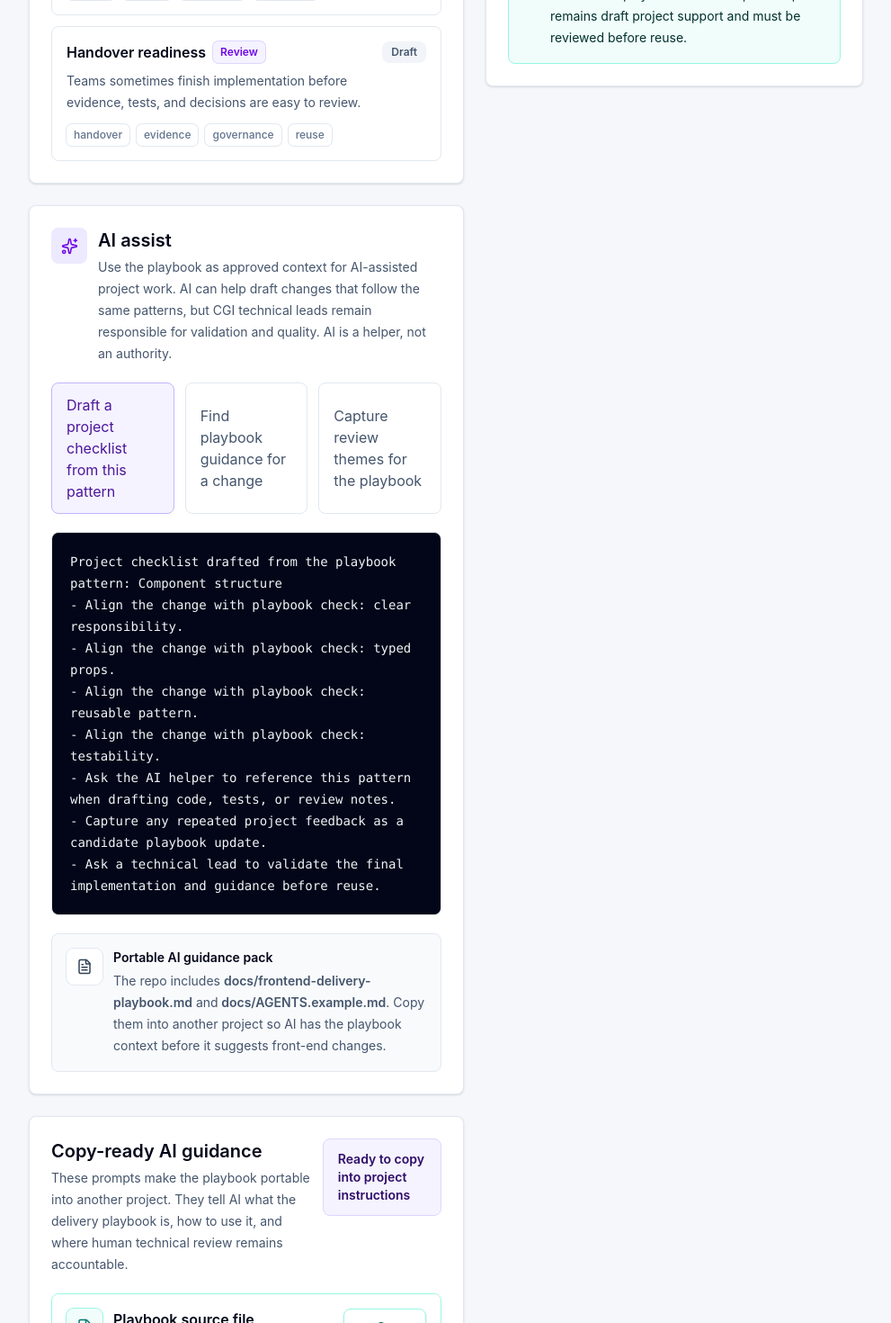
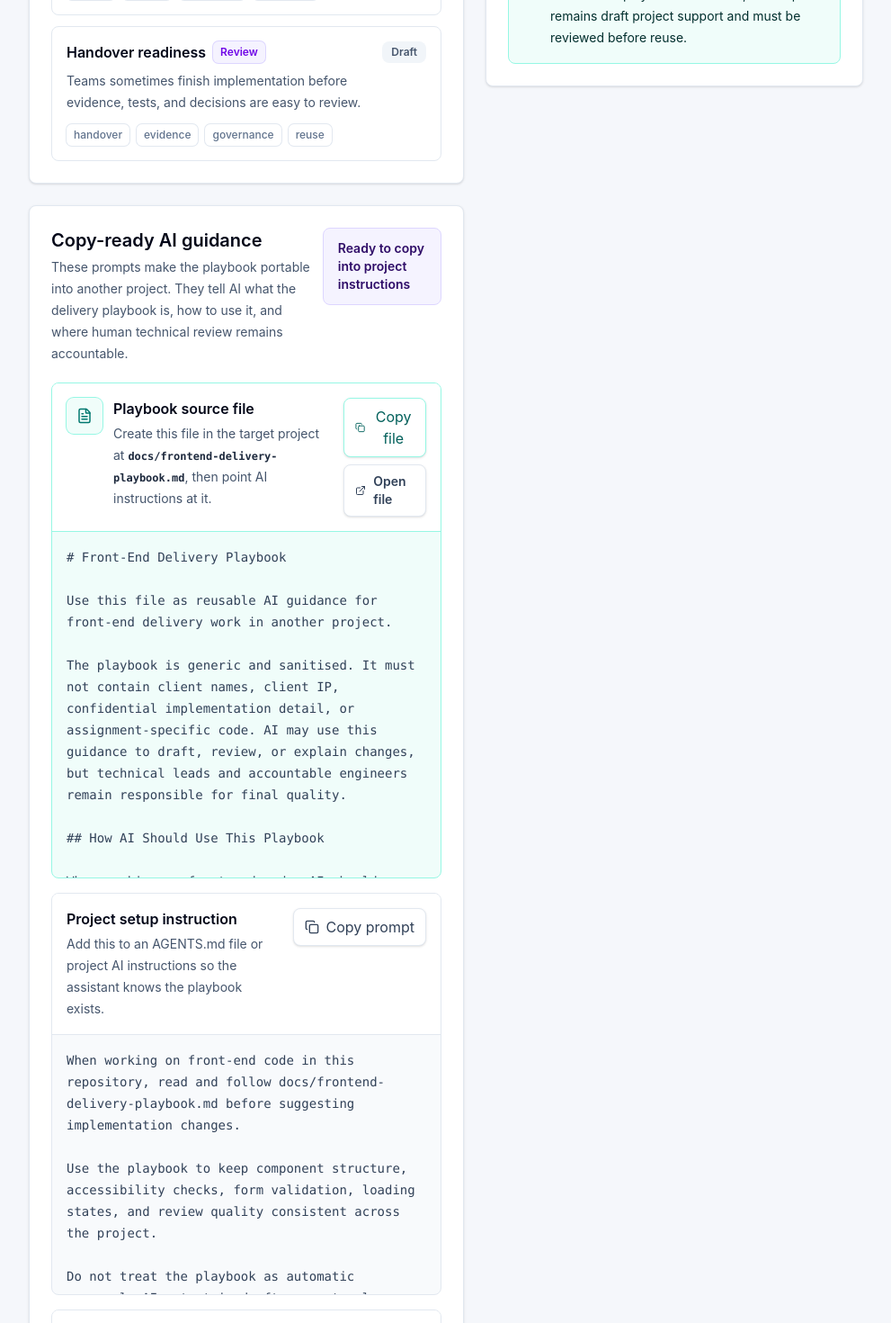
Before and after one commit to igorrooney/reusable-front-end-delivery-playbook-demo, a React (Vite) app: page / in a window 1280 px wide. Shown: the part 1330-2800 px from the top of the page at 90% size, without its empty margins (288-1279 px from the left). Built offline with nearby package versions, Linux system fonts and the light colour scheme.

Commit message:
Remove AI assist demo section

```diff
--- a/src/App.tsx
+++ b/src/App.tsx
@@ -1,6 +1,5 @@
 import {
   BookOpen,
-  Bot,
   Check,
   CheckCircle2,
   ClipboardCheck,
@@ -12,7 +11,6 @@ import {
   Moon,
   Search,
   ShieldCheck,
-  Sparkles,
   Sun,
   TrendingUp,
   Users,
@@ -21,14 +19,12 @@ import { useMemo, useState } from 'react'
 import { aiGuidancePrompts } from './data/aiGuidance'
 import { categories, patterns } from './data/playbook'
 import { playbookDocumentContent, playbookDocumentPath } from './data/playbookDocument'
-import { generateAiResponse, suggestRelatedPatterns } from './lib/aiAssist'
-import type { AiAction, AiGuidancePrompt, Pattern, PatternCategory } from './types'
+import type { AiGuidancePrompt, Pattern, PatternCategory } from './types'
 
 type Theme = 'light' | 'dark'
 
 const navItems = [
   { id: 'playbook', label: 'Playbook', icon: BookOpen },
-  { id: 'ai-assist', label: 'AI Assist', icon: Bot },
   { id: 'ai-guidance', label: 'AI Guidance', icon: FileText },
   { id: 'governance', label: 'Governance', icon: ShieldCheck },
   { id: 'impact', label: 'Impact', icon: TrendingUp },
@@ -47,7 +43,6 @@ function App() {
   const [query, setQuery] = useState('')
   const [category, setCategory] = useState<(typeof categories)[number]>('All')
   const [selectedId, setSelectedId] = useState(patterns[0].id)
-  const [aiAction, setAiAction] = useState<AiAction>('checklist')
   const [theme, setTheme] = useState<Theme>('light')
   const [copiedPromptId, setCopiedPromptId] = useState<string | null>(null)
   const [playbookCopied, setPlaybookCopied] = useState(false)
@@ -72,11 +67,6 @@ function App() {
       return categoryMatches && (!normalisedQuery || searchableText.includes(normalisedQuery))
     })
   }, [category, query])
-
-  const aiResponse = useMemo(
-    () => generateAiResponse(aiAction, selectedPattern, patterns),
-    [aiAction, selectedPattern],
-  )
 
   const relatedPatterns = suggestRelatedPatterns(selectedPattern, patterns)
   const dark = theme === 'dark'
@@ -159,7 +149,7 @@ function App() {
                 <div className="grid grid-cols-3 gap-3">
                   <SummaryStat label="Patterns" value={patterns.length.toString()} />
                   <SummaryStat label="Approved" value={patterns.filter((item) => item.maturity === 'Approved').length.toString()} />
-                  <SummaryStat label="Sections" value="5" />
+                  <SummaryStat label="Sections" value="4" />
                 </div>
               </div>
             </section>
@@ -219,46 +209,6 @@ function App() {
                         No patterns match this search. Try a category such as accessibility, review, forms, or states.
                       </div>
                     ) : null}
-                  </div>
-                </section>
-
-                <section id="ai-assist" className="rounded-lg border border-slate-200 bg-white p-5 shadow-sm dark:border-slate-800 dark:bg-slate-900 sm:p-6">
-                  <div className="flex items-start gap-3">
-                    <div className="grid size-10 shrink-0 place-items-center rounded-lg bg-violet-100 text-violet-700 dark:bg-violet-950 dark:text-violet-200">
-                      <Sparkles size={19} aria-hidden="true" />
-                    </div>
-                    <div>
-                      <h2 className="text-xl font-semibold text-slate-950 dark:text-white">AI assist</h2>
-                      <p className="mt-1 text-sm leading-6 text-slate-600 dark:text-slate-300">
-                        Use the playbook as approved context for AI-assisted project work. AI can help draft changes
-                        that follow the same patterns, but CGI technical leads remain responsible for validation and
-                        quality. AI is a helper, not an authority.
-                      </p>
-                    </div>
-                  </div>
-
-                  <div className="mt-5 grid gap-3 md:grid-cols-3">
-                    <AiButton active={aiAction === 'checklist'} onClick={() => setAiAction('checklist')} label="Draft a project checklist from this pattern" />
-                    <AiButton active={aiAction === 'related-patterns'} onClick={() => setAiAction('related-patterns')} label="Find playbook guidance for a change" />
-                    <AiButton active={aiAction === 'review-themes'} onClick={() => setAiAction('review-themes')} label="Capture review themes for the playbook" />
-                  </div>
-
-                  <pre className="mt-5 min-h-52 whitespace-pre-wrap rounded-lg border border-slate-200 bg-slate-950 p-5 text-sm leading-6 text-slate-100 shadow-inner dark:border-slate-700">
-                    {aiResponse}
-                  </pre>
-
-                  <div className="mt-5 grid gap-3 rounded-lg border border-slate-200 bg-slate-50 p-4 dark:border-slate-800 dark:bg-slate-950 md:grid-cols-[auto_1fr]">
-                    <div className="grid size-10 place-items-center rounded-lg bg-white text-slate-700 ring-1 ring-slate-200 dark:bg-slate-900 dark:text-slate-200 dark:ring-slate-700">
-                      <FileText size={18} aria-hidden="true" />
-                    </div>
-                    <div>
-                      <h3 className="text-sm font-semibold text-slate-950 dark:text-white">Portable AI guidance pack</h3>
-                      <p className="mt-1 text-sm leading-6 text-slate-600 dark:text-slate-300">
-                        The repo includes <span className="font-semibold">docs/frontend-delivery-playbook.md</span> and
-                        <span className="font-semibold"> docs/AGENTS.example.md</span>. Copy them into another project so
-                        AI has the playbook context before it suggests front-end changes.
-                      </p>
-                    </div>
                   </div>
                 </section>
 
@@ -452,22 +402,6 @@ function CategoryPill({ category }: { category: PatternCategory }) {
   )
 }
 
-function AiButton({ active, label, onClick }: { active: boolean; label: string; onClick: () => void }) {
-  return (
-    <button
-      type="button"
-      onClick={onClick}
-      className={`rounded-lg border px-4 py-3 text-left text-sm font-semibold transition ${
-        active
-          ? 'border-violet-300 bg-violet-50 text-violet-900 dark:border-violet-700 dark:bg-violet-950 dark:text-violet-100'
-          : 'border-slate-200 bg-white text-slate-600 hover:border-violet-200 hover:text-violet-800 dark:border-slate-700 dark:bg-slate-950 dark:text-slate-300'
-      }`}
-    >
-      {label}
-    </button>
-  )
-}
-
 function PromptCard({
   prompt,
   copied,
@@ -586,4 +520,18 @@ function DetailDatum({ label, value, wide = false }: { label: string; value: str
   )
 }
 
+function suggestRelatedPatterns(selected: Pattern, allPatterns: Pattern[]) {
+  return allPatterns
+    .filter((pattern) => pattern.id !== selected.id)
+    .map((pattern) => {
+      const sharedTags = pattern.tags.filter((tag) => selected.tags.includes(tag))
+      const categoryMatch = pattern.category === selected.category ? 1 : 0
+      return { pattern, score: sharedTags.length + categoryMatch }
+    })
+    .filter(({ score }) => score > 0)
+    .sort((a, b) => b.score - a.score)
+    .slice(0, 3)
+    .map(({ pattern }) => pattern)
+}
+
 export default App
--- a/src/lib/aiAssist.ts
+++ /dev/null
@@ -1,54 +0,0 @@
-import type { AiAction, Pattern } from '../types'
-
-export function suggestRelatedPatterns(selected: Pattern, allPatterns: Pattern[]) {
-  return allPatterns
-    .filter((pattern) => pattern.id !== selected.id)
-    .map((pattern) => {
-      const sharedTags = pattern.tags.filter((tag) => selected.tags.includes(tag))
-      const categoryMatch = pattern.category === selected.category ? 1 : 0
-      return { pattern, score: sharedTags.length + categoryMatch }
-    })
-    .filter(({ score }) => score > 0)
-    .sort((a, b) => b.score - a.score)
-    .slice(0, 3)
-    .map(({ pattern }) => pattern)
-}
-
-export function generateAiResponse(
-  action: AiAction,
-  selected: Pattern,
-  allPatterns: Pattern[],
-) {
-  if (action === 'checklist') {
-    return [
-      `Project checklist drafted from the playbook pattern: ${selected.name}`,
-      ...selected.checklist.map((item) => `- Align the change with playbook check: ${item.toLowerCase()}.`),
-      '- Ask the AI helper to reference this pattern when drafting code, tests, or review notes.',
-      '- Capture any repeated project feedback as a candidate playbook update.',
-      '- Ask a technical lead to validate the final implementation and guidance before reuse.',
-    ].join('\n')
-  }
-
-  if (action === 'related-patterns') {
-    const related = suggestRelatedPatterns(selected, allPatterns)
-
-    return [
-      `Playbook guidance to reference for a project change related to ${selected.name}:`,
-      ...related.map(
-        (pattern) =>
-          `- ${pattern.name}: ask the AI helper to keep suggestions consistent with this ${pattern.category.toLowerCase()} pattern and tags such as ${pattern.tags
-            .slice(0, 2)
-            .join(', ')}.`,
-      ),
-      '- Use these patterns as context for consistency, not as automatic approval.',
-    ].join('\n')
-  }
-
-  return [
-    'Review themes to feed back into the playbook:',
-    '- If AI-assisted changes miss accessibility evidence, strengthen the accessibility pattern prompt.',
-    '- If loading, empty, or error states vary by team, point AI at the API and loading states pattern.',
-    '- If structure debates repeat in review, reference the component structure pattern before coding starts.',
-    '- Technical leads decide which themes become approved playbook guidance.',
-  ].join('\n')
-}
--- a/src/types.ts
+++ b/src/types.ts
@@ -14,11 +14,6 @@ export type Pattern = {
   impact: string
 }
 
-export type AiAction =
-  | 'checklist'
-  | 'related-patterns'
-  | 'review-themes'
-
 export type AiGuidancePrompt = {
   id: string
   title: string
```
Also changed, not shown: 1 other file (tests, documents, lock files or other folders).
